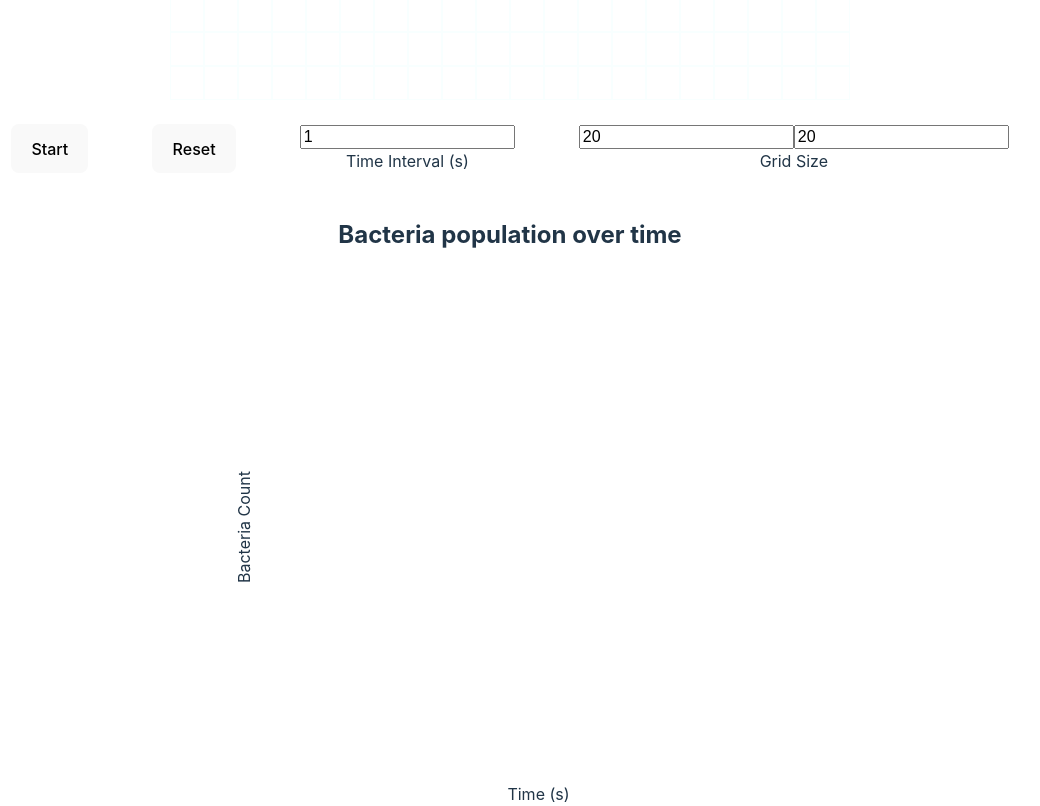
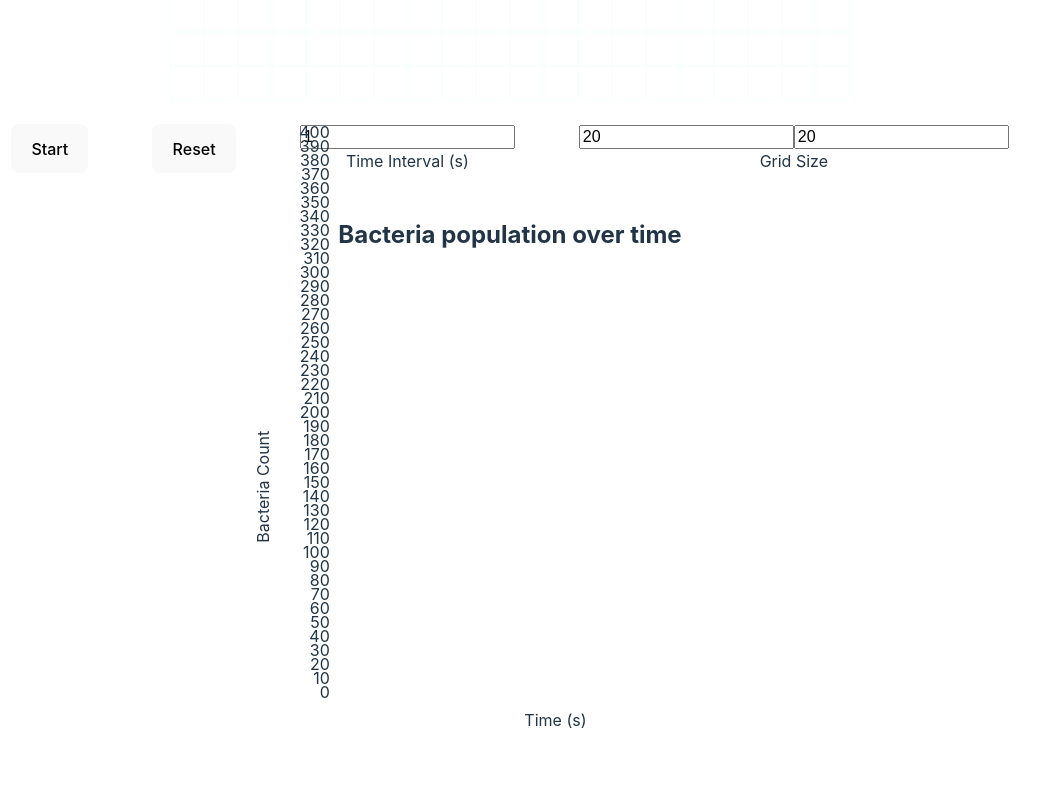
Before and after one commit to wang-owen/J241-Cell-Growth-Simulation, a React (Vite) app: page / in a window 1280 px wide. Shown: the part 580-1386 px from the top of the page, without its empty margins (130-1170 px from the left). After the commit the page ends 1312 px from the top, so only its background shows below. Built offline with nearby package versions, Linux system fonts and the light colour scheme.

Commit message:
fixed graph y axis

```diff
--- a/src/App.tsx
+++ b/src/App.tsx
@@ -17,25 +17,16 @@ function App() {
     const intervalRef = useRef<number>(-1);
 
     // Graph vars
-    const [growthCoords, setGrowthCoords] = useState<number[]>([]);
-    const cellCountRef = useRef<number>(0);
-    const countInitRef = useRef<boolean>(true);
+    const [growthCounts, setGrowthCounts] = useState<number[]>([0]);
 
     const split = (): void => {
-        let initCellCount: number = 0;
+        let growthCount: number = 0;
         setCells((prevCells) => {
             const newCells = prevCells.map((row) => row.slice());
-            console.log(newCells);
             // Loop through each cell
             for (let i = 0; i < prevCells.length; i++) {
                 for (let j = 0; j < prevCells[i].length; j++) {
                     if (prevCells[i][j]) {
-                        // Count initial bacteria population
-                        if (countInitRef.current) {
-                            initCellCount++;
-                            cellCountRef.current++;
-                        }
-
                         // Determine empty cells next to existing bacteria
                         let empty = [];
                         // Left
@@ -63,7 +54,7 @@ function App() {
                             const [a, b] =
                                 empty[Math.floor(Math.random() * empty.length)];
                             newCells[a][b] = true;
-                            cellCountRef.current++;
+                            growthCount++;
                         }
                     }
                 }
@@ -71,15 +62,9 @@ function App() {
             return newCells;
         });
 
-        // Write initial cell count to graph
-        if (countInitRef.current) {
-            countInitRef.current = false;
-            setGrowthCoords([0, initCellCount]);
-        }
-
         // Write cell count after split to graph
-        setGrowthCoords((prevCoords) => {
-            return [...prevCoords, cellCountRef.current];
+        setGrowthCounts((prevGrowthCount) => {
+            return [...prevGrowthCount, growthCount];
         });
     };
 
@@ -113,7 +98,7 @@ function App() {
     }, [running]);
 
     return (
-        <>
+        <main>
             <div className="main">
                 <PetriDish cells={cells} setCells={setCells} />
                 <Controls
@@ -123,12 +108,15 @@ function App() {
                     setTimeInterval={setTimeInterval}
                     running={running}
                     setRunning={setRunning}
-                    setGrowthCoords={setGrowthCoords}
-                    countInitRef={countInitRef}
+                    setGrowthCounts={setGrowthCounts}
                 />
-                <Graph timeInterval={timeInterval} coords={growthCoords} />
+                <Graph
+                    timeInterval={timeInterval}
+                    coords={growthCounts}
+                    gridSize={gridSize}
+                />
             </div>
-        </>
+        </main>
     );
 }
 
--- a/src/components/Controls.tsx
+++ b/src/components/Controls.tsx
@@ -7,8 +7,7 @@ const Controls = ({
     setTimeInterval,
     running,
     setRunning,
-    setGrowthCoords,
-    countInitRef,
+    setGrowthCounts,
 }: {
     gridSize: number[];
     setGridSize: React.Dispatch<React.SetStateAction<number[]>>;
@@ -16,8 +15,7 @@ const Controls = ({
     setTimeInterval: React.Dispatch<React.SetStateAction<number>>;
     running: boolean;
     setRunning: React.Dispatch<React.SetStateAction<boolean>>;
-    setGrowthCoords: React.Dispatch<React.SetStateAction<number[]>>;
-    countInitRef: React.MutableRefObject<boolean>;
+    setGrowthCounts: React.Dispatch<React.SetStateAction<number[]>>;
 }) => {
     // Prevent invalid field entries
     document.querySelectorAll("input")?.forEach((input) =>
@@ -50,8 +48,16 @@ const Controls = ({
         setTimeInterval(1);
         setCells(Array(gridSize[0]).fill(Array(gridSize[1]).fill(false)));
         setRunning(false);
-        setGrowthCoords([]);
-        countInitRef.current = true;
+        setGrowthCounts([0]);
+
+        const canvas = document.getElementById("canvas") as HTMLCanvasElement;
+        if (canvas && canvas.getContext) {
+            const context = canvas.getContext("2d");
+            if (context) {
+                context.clearRect(0, 0, canvas.width, canvas.height);
+                return;
+            }
+        }
     };
 
     return (
--- a/src/components/Graph.css
+++ b/src/components/Graph.css
@@ -1,41 +1,35 @@
-#x-axis {
+#canvas {
+    border-bottom: solid white;
+    border-left: solid white;
+}
+
+#y-axis {
     float: left;
     display: flex;
-    height: 509px;
-    border-right: solid white;
     gap: 1.5em;
+    /* overflow: hidden; */
 }
 
-#x-axis-label {
+#y-axis-label {
     writing-mode: vertical-rl;
     transform: rotate(180deg);
 }
 
-#x-axis-ticks {
+#y-axis-ticks {
     align-items: end;
     display: flex;
     flex-direction: column-reverse;
-    padding: 3px;
+    margin-right: 10px;
 }
 
-.x-axis-tick {
-    position: absolute;
-    margin: 0;
-    font-size: 8px;
-}
-
-#y-axis {
+#x-axis {
     width: 100%;
 }
 
-#y-axis-label {
-    width: 500px;
+#x-axis-label {
     float: right;
-    border-top: solid white;
 }
 
-#y-axis-ticks {
+#x-axis-ticks {
     display: flex;
-    font-size: 10px;
-    gap: 10px;
 }
--- a/src/components/Graph.tsx
+++ b/src/components/Graph.tsx
@@ -1,30 +1,39 @@
 import "./Graph.css";
+import { useState } from "react";
 
 const Graph = ({
     timeInterval,
     coords,
+    gridSize,
 }: {
     timeInterval: number;
     coords: number[];
+    gridSize: number[];
 }) => {
+    const [graphWidth, setGraphWidth] = useState(window.innerWidth / 3);
+    window.addEventListener("resize", () => {
+        setGraphWidth(window.innerWidth / 3);
+    });
+
+    const maxSplitNum = Math.pow(Math.max(gridSize[0], gridSize[1]), 2);
+    const lineHeight = 14;
+
     const drawGraph = (timeInterval: number, coords: number[]): void => {
         let time = 0;
         const canvas = document.getElementById("canvas") as HTMLCanvasElement;
         if (canvas && canvas.getContext) {
             const context = canvas.getContext("2d");
             if (context) {
-                if (coords.length === 0) {
-                    context.clearRect(0, 0, canvas.width, canvas.height);
-                    return;
-                }
-
                 context.beginPath();
                 context.strokeStyle = "white";
 
                 context.moveTo(0, canvas.height);
-                coords.forEach((coord) => {
+                coords.forEach((coord, i) => {
                     // Draw coordinate on canvas
-                    context.lineTo(time * 10, canvas.height - coord);
+                    context.lineTo(
+                        i * 10,
+                        canvas.height - (coord / 10) * lineHeight
+                    );
                     context.stroke();
                     time += timeInterval;
                 });
@@ -34,39 +43,43 @@ const Graph = ({
 
     drawGraph(timeInterval, coords);
 
+    const maxTick = Math.ceil(maxSplitNum / 10) * 10;
+    const yTicks = () => {
+        let ticks: number[] = [];
+        for (let i = 0; i < maxTick + 10; i += 10) {
+            ticks.push(i);
+        }
+        return ticks;
+    };
+    const ticks = yTicks();
+
     return (
         <div>
             <h2>Bacteria population over time</h2>
-            <div id="x-axis">
-                <label id="x-axis-label">Bacteria Count</label>
-                <div id="x-axis-ticks">
-                    {coords.map((coord, i) => {
+            <div
+                id="y-axis"
+                style={{
+                    height: `${graphWidth + 9}px`,
+                    maxHeight: `${graphWidth}px`,
+                }}
+            >
+                <label id="y-axis-label">Bacteria Count</label>
+                <div id="y-axis-ticks">
+                    {ticks.map((tick) => {
                         return (
                             <label
-                                key={i * timeInterval}
-                                className="x-axis-tick"
-                                style={{
-                                    marginBottom: `${coord}px`,
-                                }}
+                                key={tick}
+                                style={{ lineHeight: `${lineHeight}px` }}
                             >
-                                {coord}
+                                {tick}
                             </label>
                         );
                     })}
                 </div>
             </div>
-            <canvas id="canvas" width={500} height={500}></canvas>
-            <div id="y-axis">
-                <div id="y-axis-label">
-                    <div id="y-axis-ticks">
-                        {coords.map((_, i) => {
-                            return (
-                                <label key={timeInterval * i}>
-                                    {timeInterval * i}
-                                </label>
-                            );
-                        })}
-                    </div>
+            <canvas id="canvas" width={graphWidth} height={graphWidth}></canvas>
+            <div id="x-axis">
+                <div id="x-axis-label" style={{ width: `${graphWidth}px` }}>
                     <label>Time (s)</label>
                 </div>
             </div>
```
